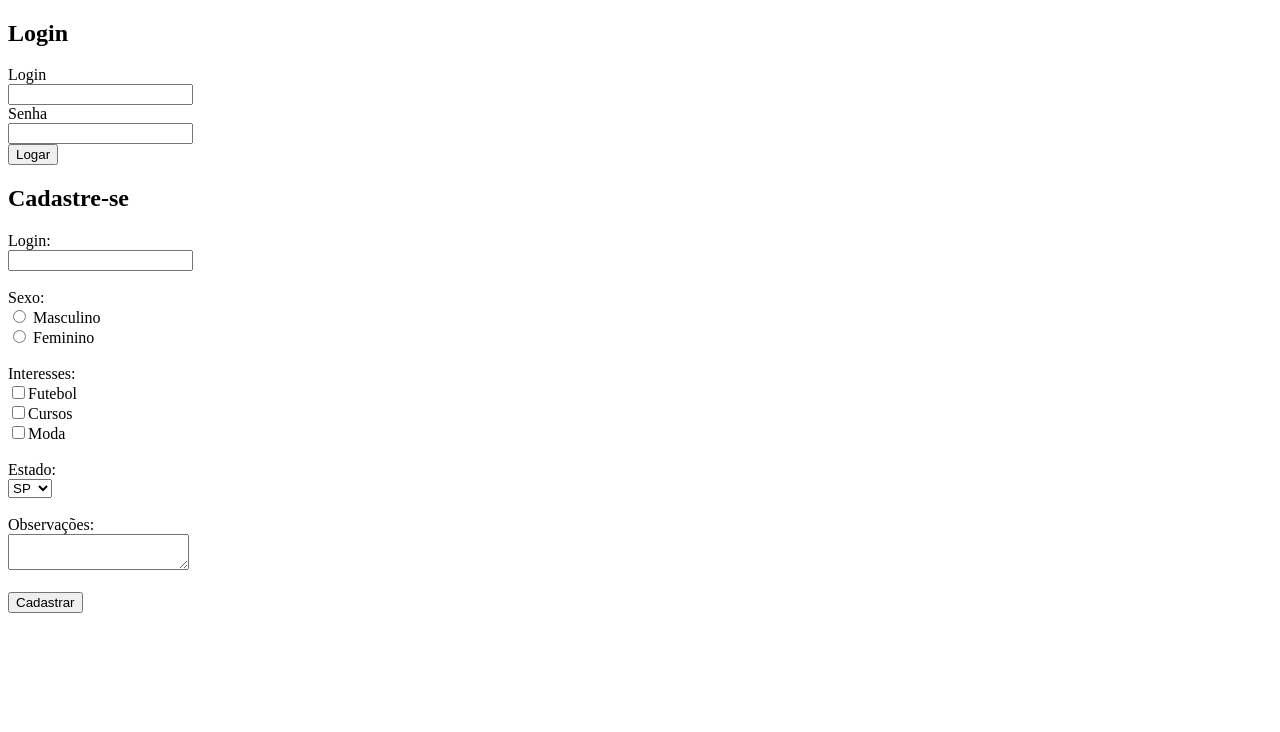
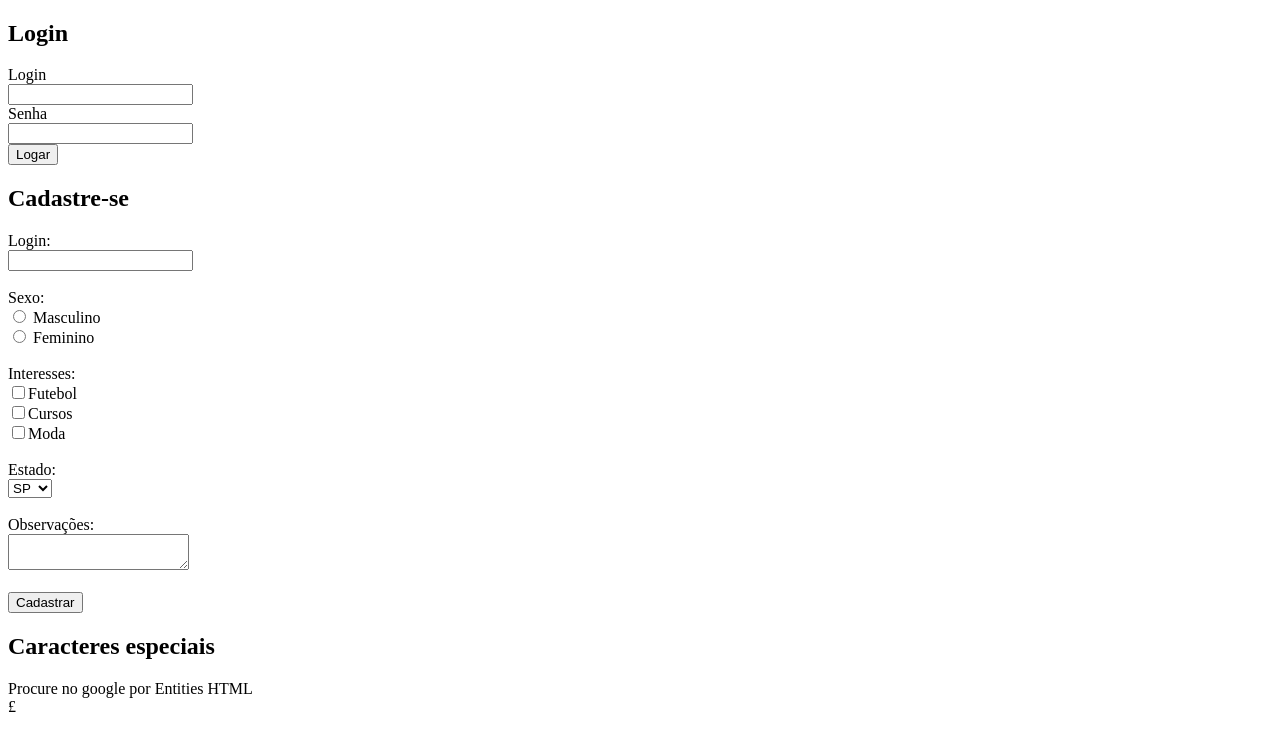
Before and after one commit to diasoficial/CursoHtmlCssJs, a plain HTML site: page Primeiro Projeto/index.html in a window 1280 px wide. Shown: the part 1613-2345 px from the top of the page. Before the commit the page ends 2234 px from the top, so only its background shows below. Drawn offline with Linux system fonts and the light colour scheme.

Commit message:
Utilizando caracteres especiais

```diff
--- a/Primeiro Projeto/index.html
+++ b/Primeiro Projeto/index.html
@@ -153,8 +153,12 @@
 
     </form>
 
+    <h2>Caracteres especiais</h2>
 
-
+    <p>
+        Procure no google por Entities HTML <br>
+        &pound;
+    </p>
 
 </body>
 
```
